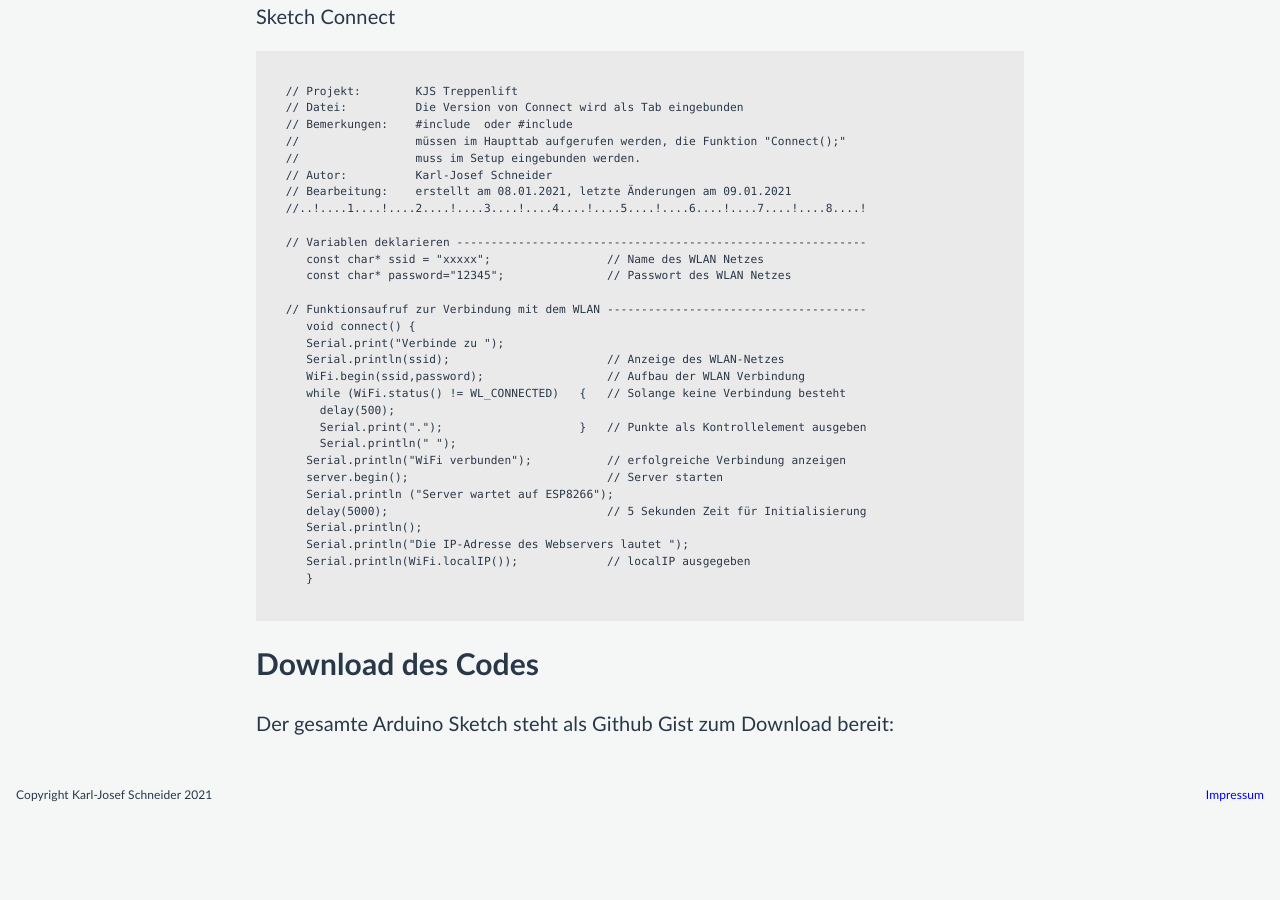
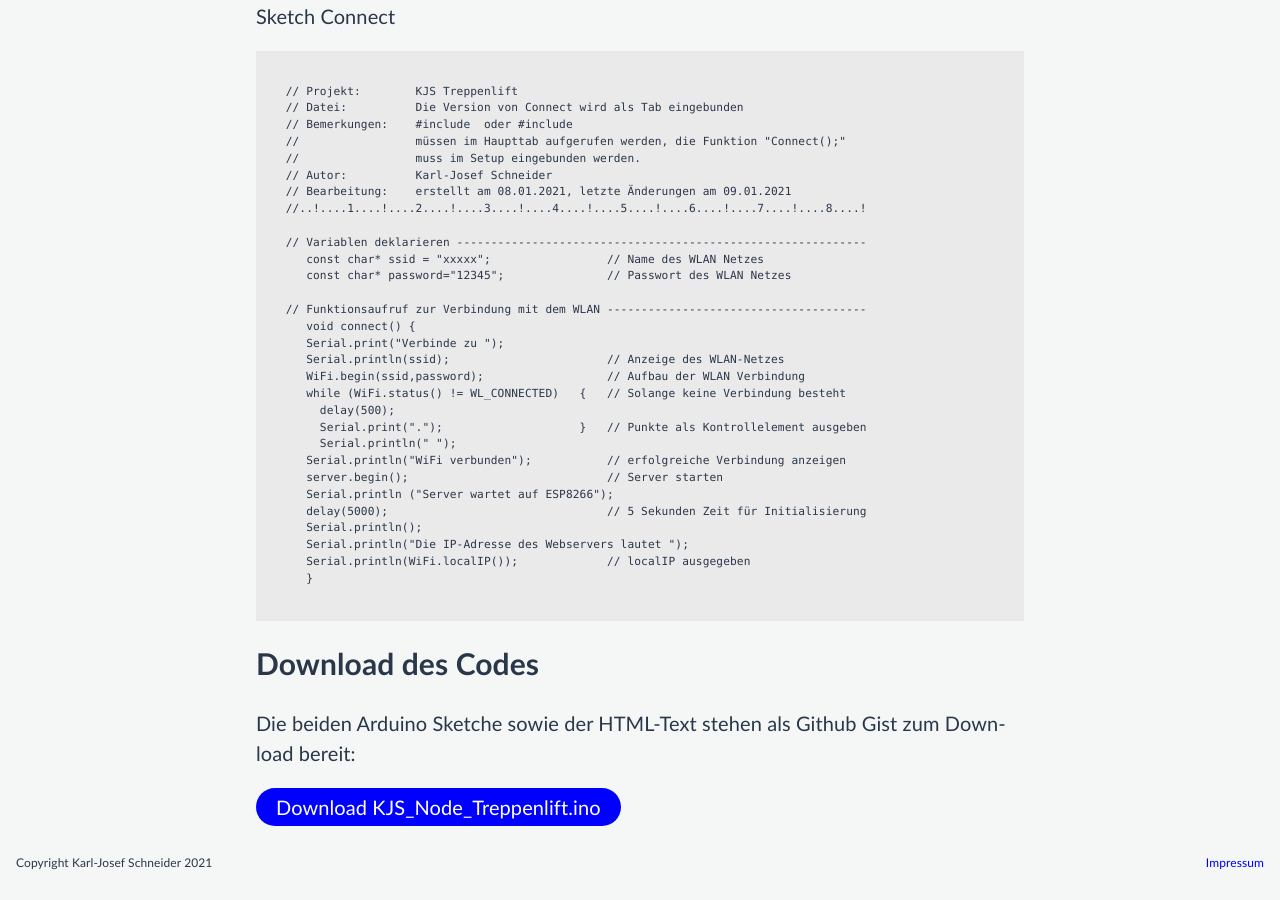
Before and after one commit to karljosefschneider/karljosefschneider.de, a Jekyll site: the page built from _haus/treppenlift.html, in a window 1280 px wide and 900 px high, scrolled down 8304 px. Built offline with Jekyll 4.4.1, drawn with Linux system fonts in a browser that asks for light colours; before the commit the page ends 9136 px from its top, so only the background shows below that.

Commit message:
Update treppenlift.html

```diff
--- a/_haus/treppenlift.html
+++ b/_haus/treppenlift.html
@@ -414,10 +414,14 @@ order: 5
 </pre>
 
 
-
-
 <h2><a name="download"></a>Download des Codes</h2>
 
 <p>
-  Der gesamte Arduino Sketch steht als Github Gist zum Download bereit:
+  Die beiden Arduino Sketche sowie der HTML-Text stehen als Github Gist zum Download bereit:
 </p>
+
+<a  class="button"
+    target="_blank"
+    href="https://gist.github.com/karljosefschneider/da285d275893a9414d18bd7e4e7b53ef">
+  Download KJS_Node_Treppenlift.ino
+</a>
```
